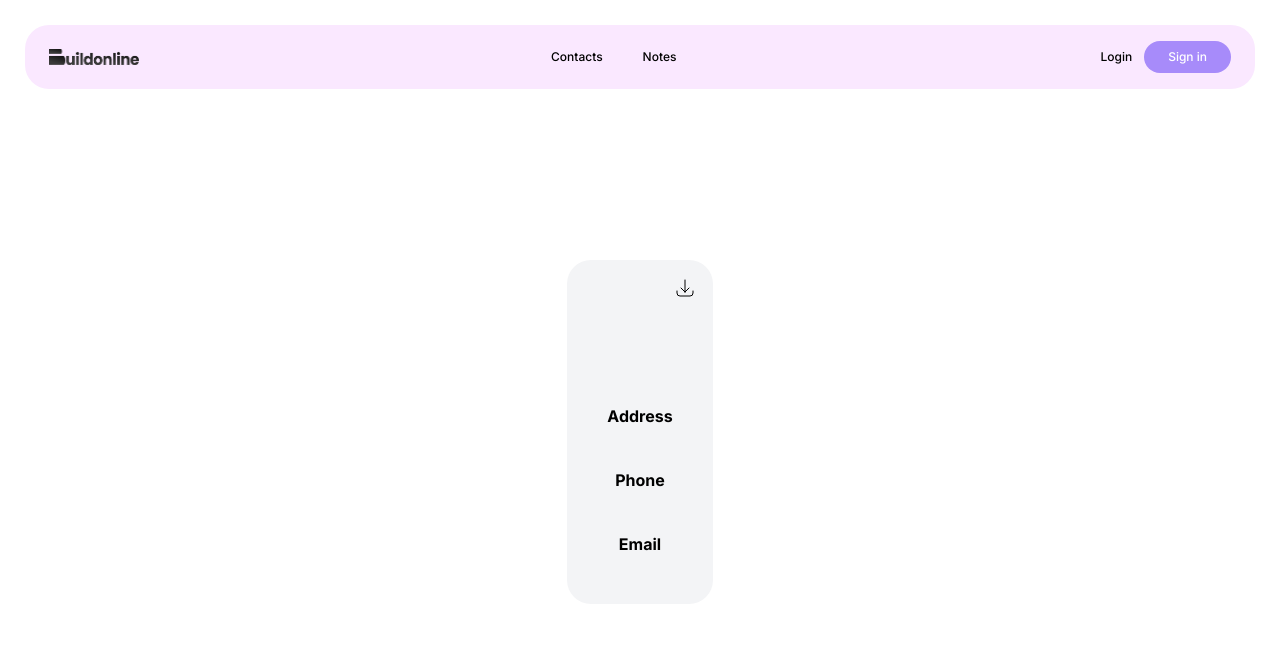
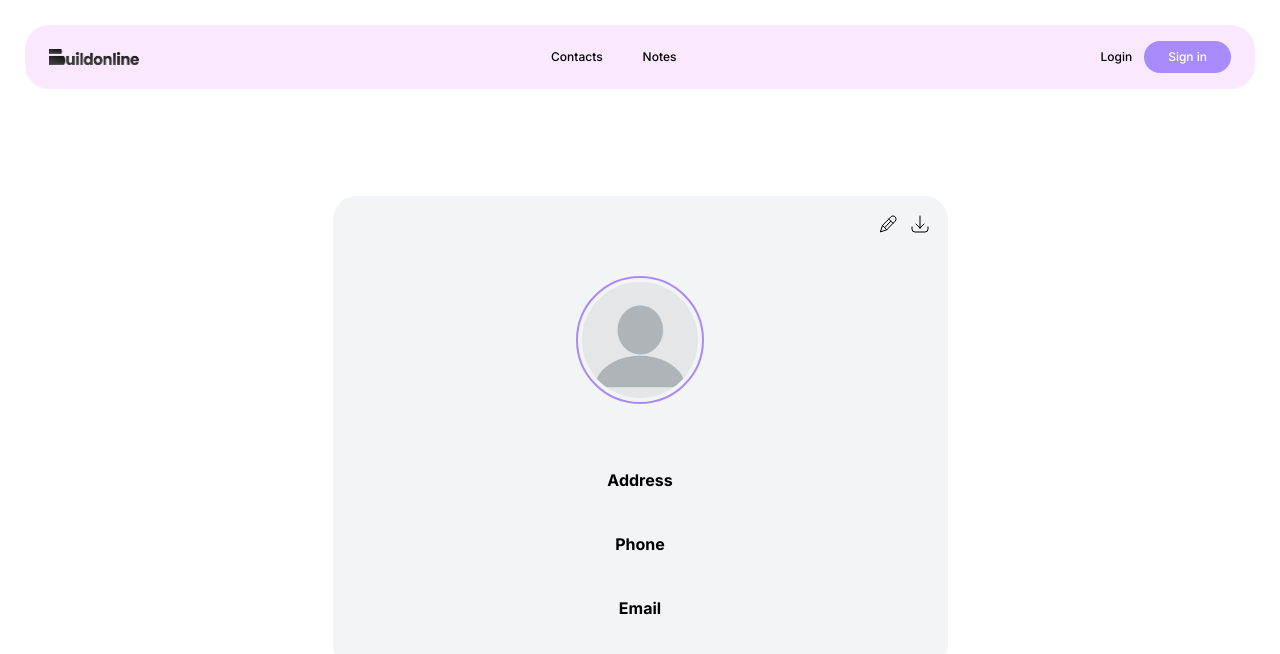
Before and after one commit to MercedesBanales/FrontEnd, a Next.js app: page /contacts/1 in a window 1280 px wide. Shown: the top 654 px of the page. Built offline with nearby package versions, Linux system fonts and the light colour scheme.

Commit message:
Finished ContactDetails and defined route to UpdateContact

```diff
--- a/src/app/contacts/[id]/page.tsx
+++ b/src/app/contacts/[id]/page.tsx
@@ -1,37 +1,23 @@
 'use client'
 
 import { RootState } from '@/app/GlobalRedux/store';
+import ContactDetails from '@/components/ContactDetails';
+import UpdateContactInfo from '@/components/UpdateContactInfo';
+import { useState } from 'react';
 import { useSelector } from 'react-redux';
 
 export default function ContactID() {
-    const contact = useSelector((state: RootState) => state.selectedContact.value);
+    const [updateDialog, setUpdateDialog] = useState(false);
+
+    const handleClick = () => {
+        setUpdateDialog(true);
+    }
+
+    const contact = useSelector((state: RootState) => state.selectedContact.value)!;
     return (
-        <div className="flex flex-col bg-gray-100 gap-4 rounded-3xl p-4">
-            <div className="flex justify-end">
-                <button>
-                    <svg className="w-6 h-6 text-black" aria-hidden="true" xmlns="http://www.w3.org/2000/svg" width="24" height="24" fill="none" viewBox="0 0 24 24">
-                        <path stroke="currentColor" strokeLinecap="round" strokeLinejoin="round" strokeWidth="1" d="M4 15v2a3 3 0 0 0 3 3h10a3 3 0 0 0 3-3v-2m-8 1V4m0 12-4-4m4 4 4-4"/>
-                    </svg>
-                </button>
-            </div>
-            <div className="flex flex-col items-center p-6 gap-8">
-                <img src={contact?.imagePath} alt={contact?.name} />
-                <h1 className="font-bold text-2xl">{contact?.name}</h1>
-                <div className="flex flex-col items-center gap-2">
-                    <h1 className="font-bold text-black">Address</h1>
-                    <p className="text-gray-400 text-sm">{ contact?.address }</p>
-                </div>
-                <div className="flex flex-col items-center gap-2">
-                    <h1 className="font-bold text-black">Phone</h1>
-                    <p className="text-gray-400 text-sm">{ contact?.phone }</p>
-                </div>
-                <div className="flex flex-col items-center gap-2">
-                    <h1 className="font-bold text-black">Email</h1>
-                    <p className="text-gray-400 text-sm">{ contact?.email }</p>
-                </div>
-            </div>
-
-        </div>
-
+        <>
+            {!updateDialog && <ContactDetails contact={contact} onClick={handleClick} />}
+            {updateDialog && <UpdateContactInfo contact={contact} onClick={() => setUpdateDialog(false)} />}
+        </>
     );
 };
--- a/src/components/ContactCard.tsx
+++ b/src/components/ContactCard.tsx
@@ -21,7 +21,7 @@ export default function ContactCard( { contact }: Prop) {
     return (
         <div className="flex justify-between rounded-3xl p-4 items-center bg-fuchsia-100 w-5/12">
             <div className="flex justify-center gap-4 items-center">
-                <img className="rounded-full" src={contact.imagePath} alt="image" />
+                <img className="rounded-full w-14 h-14" src="./profile-pic.webp" alt="image" />
                 <div className="flex flex-col gap-2">
                     <h2 className="font-bold text-lg text-black">{contact.name}</h2>
                     <p className="text-xs text-black">{contact.email}</p>
--- a/src/components/ContactDetails.tsx
+++ b/src/components/ContactDetails.tsx
@@ -2,12 +2,40 @@ import { Contact } from "@/types/Contact";
 
 interface Props {
     contact: Contact;
+    onClick: () => void;
 }
 
-export default function ContactDetails({ contact } : Props) {
+export default function ContactDetails({ contact, onClick } : Props) {
     return (
-        <div>
-            <h1>{contact.name}</h1>
+        <div className="flex flex-col bg-gray-100 gap-4 rounded-3xl p-4 w-2/4">
+            <div className="flex justify-end gap-2">
+                <button onClick={onClick}>
+                    <svg className="w-6 h-6 text-black" aria-hidden="true" xmlns="http://www.w3.org/2000/svg" width="24" height="24" fill="none" viewBox="0 0 24 24">
+                        <path stroke="currentColor" strokeLinecap="round" strokeLinejoin="round" strokeWidth="1" d="M10.779 17.779 4.36 19.918 6.5 13.5m4.279 4.279 8.364-8.643a3.027 3.027 0 0 0-2.14-5.165 3.03 3.03 0 0 0-2.14.886L6.5 13.5m4.279 4.279L6.499 13.5m2.14 2.14 6.213-6.504M12.75 7.04 17 11.28"/>
+                    </svg>
+                </button>
+                <button>
+                    <svg className="w-6 h-6 text-black" aria-hidden="true" xmlns="http://www.w3.org/2000/svg" width="24" height="24" fill="none" viewBox="0 0 24 24">
+                        <path stroke="currentColor" strokeLinecap="round" strokeLinejoin="round" strokeWidth="1" d="M4 15v2a3 3 0 0 0 3 3h10a3 3 0 0 0 3-3v-2m-8 1V4m0 12-4-4m4 4 4-4"/>
+                    </svg>
+                </button>
+            </div>
+            <div className="flex flex-col items-center p-6 gap-8">
+                <img className="rounded-full border-2 p-1 border-violet-400 w-32 h-32" src="../profile-pic.webp" alt={contact?.name} />
+                <h1 className="font-bold text-2xl">{contact?.name}</h1>
+                <div className="flex flex-col items-center gap-2">
+                    <h1 className="font-bold text-black">Address</h1>
+                    <p className="text-gray-400 text-sm">{ contact?.address }</p>
+                </div>
+                <div className="flex flex-col items-center gap-2">
+                    <h1 className="font-bold text-black">Phone</h1>
+                    <p className="text-gray-400 text-sm">{ contact?.phone }</p>
+                </div>
+                <div className="flex flex-col items-center gap-2">
+                    <h1 className="font-bold text-black">Email</h1>
+                    <p className="text-gray-400 text-sm">{ contact?.email }</p>
+                </div>
+            </div>
         </div>
     )
 }
--- a/src/components/ContactsList.tsx
+++ b/src/components/ContactsList.tsx
@@ -1,10 +1,8 @@
 'use client'
+
 import { useSelector } from 'react-redux';
 import ContactCard from './ContactCard';
 import { RootState } from '@/app/GlobalRedux/store';
-import { Contact } from '@/types/Contact';
-import { useState } from 'react';
-
 
 export default function ContactsList() {
     const contacts = useSelector((state: RootState) => state.contacts.value);
--- /dev/null
+++ b/src/components/UpdateContactInfo.tsx
@@ -0,0 +1,27 @@
+import { Contact } from "@/types/Contact";
+
+interface Props {
+    contact: Contact;
+    onClick: () => void;
+}
+
+export default function UpdateContactInfo({ contact, onClick }: Props) {
+
+    return (
+        <div className="flex flex-col bg-gray-100 gap-4 rounded-3xl p-4 w-2/4">
+            <div className="flex justify-end gap-2">
+                <button onClick={onClick}>
+                    <svg className="w-6 h-6 text-black" aria-hidden="true" xmlns="http://www.w3.org/2000/svg" width="24" height="24" fill="none" viewBox="0 0 24 24">
+                        <path stroke="currentColor" strokeLinecap="round" strokeLinejoin="round" strokeWidth="1" d="M6 18 17.94 6M18 18 6.06 6"/>
+                    </svg>
+                </button>
+            </div>
+            <div className="flex flex-col items-center p-6 gap-8">
+                <img className="rounded-full border-2 p-1 border-violet-400 w-32 h-32" src="../profile-pic.webp" alt={contact?.name} />
+                <h1 className="font-bold text-2xl">{contact?.name}</h1>
+            </div>
+
+        </div>
+
+    );
+}
```
Also changed, not shown: public/profile-pic.webp (added).
